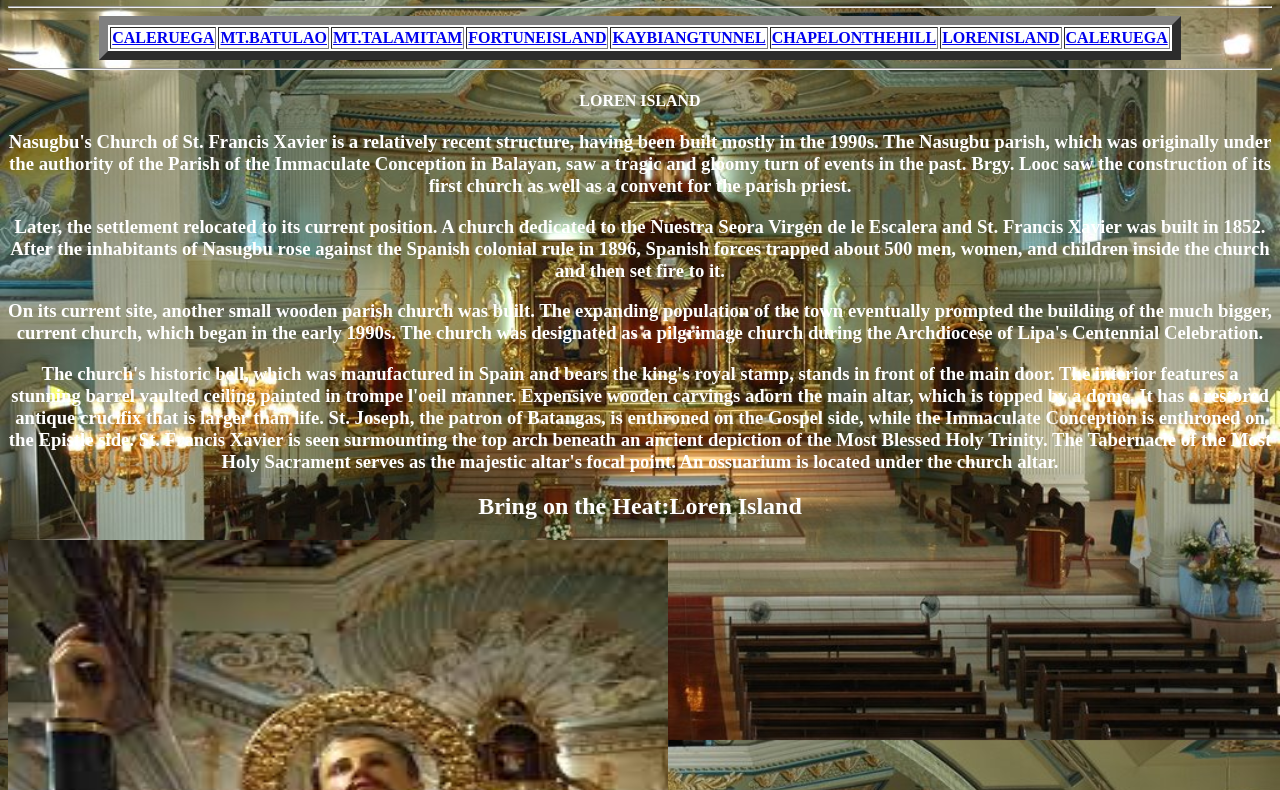
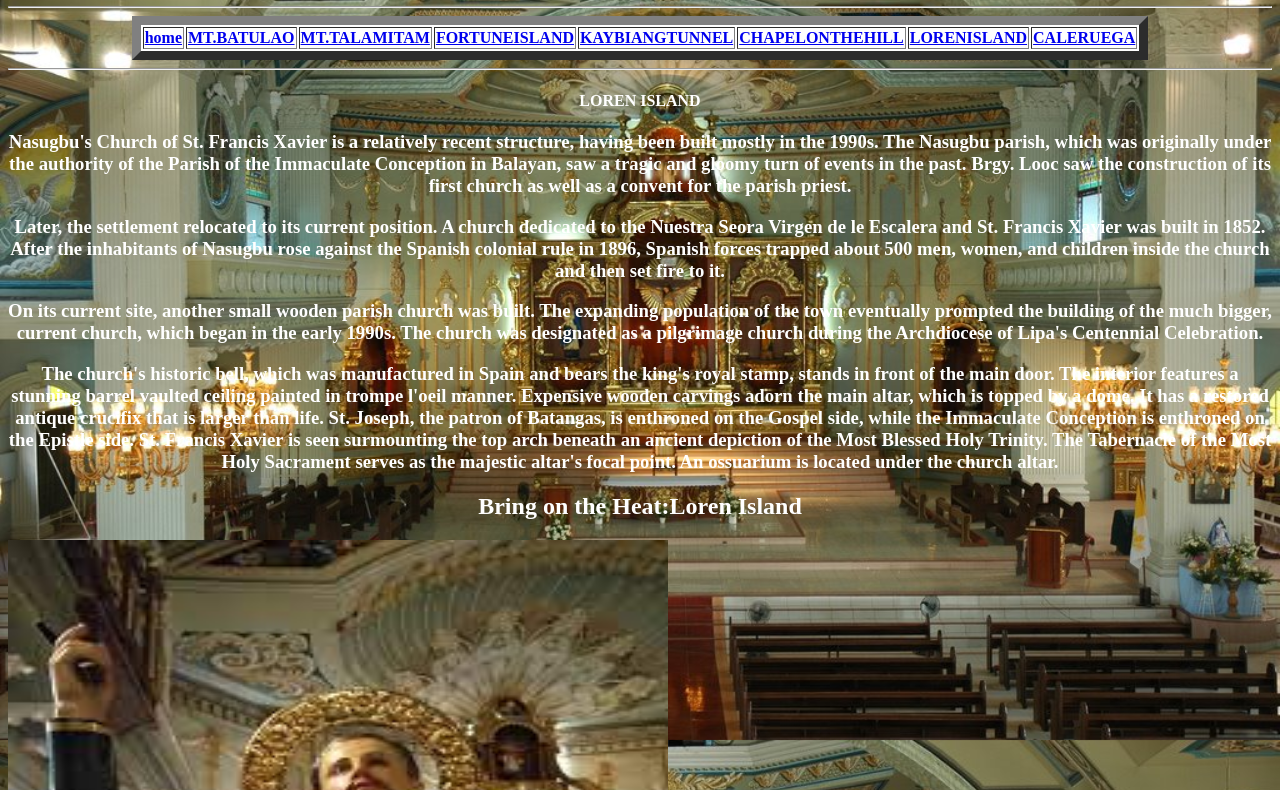
Before and after one commit to JamesandJerico/sinsaynasugbu, a plain HTML site: page ST.FRANCIS.html in a window 1280 px wide. Shown: the part 60-850 px from the top of the page. Drawn offline with Linux system fonts and the light colour scheme.

Commit message:
Update ST.FRANCIS.html

```diff
--- a/ST.FRANCIS.html
+++ b/ST.FRANCIS.html
@@ -18,7 +18,7 @@ body {
 <hr>
 <center>
 <table border=9 bgcolor=white width=30%>
-<th><a href="Home.html">CALERUEGA</a></th>
+<th><a href="Home.html">home</a></th>
 <th><a href="MT.BATULAO.html">MT.BATULAO</a></th>
 <th><a href="MT.TALAMITAM.html">MT.TALAMITAM</a></th>
 <th><a href="FORTUNEISLAND.html">FORTUNEISLAND</a></th>
```
